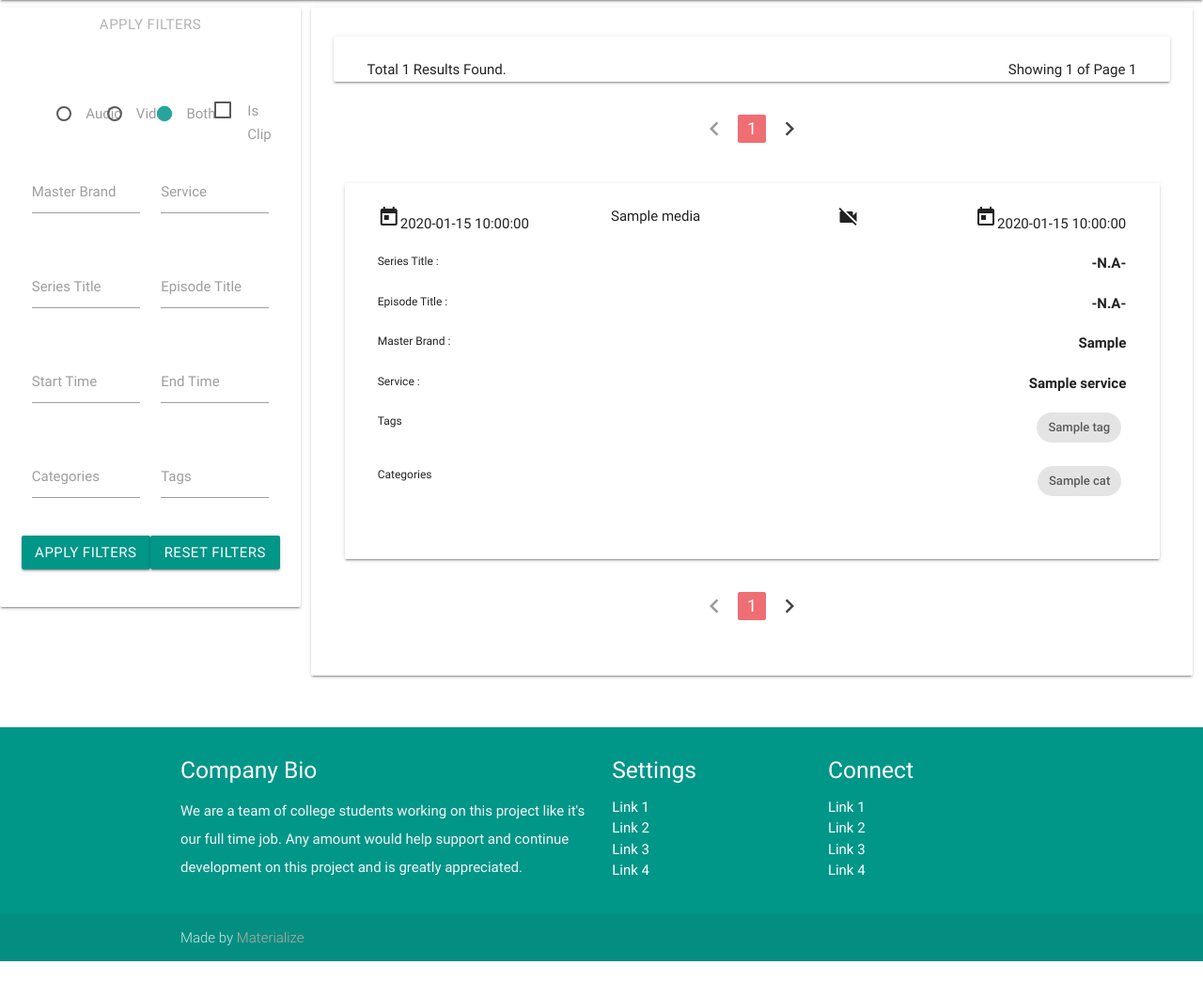
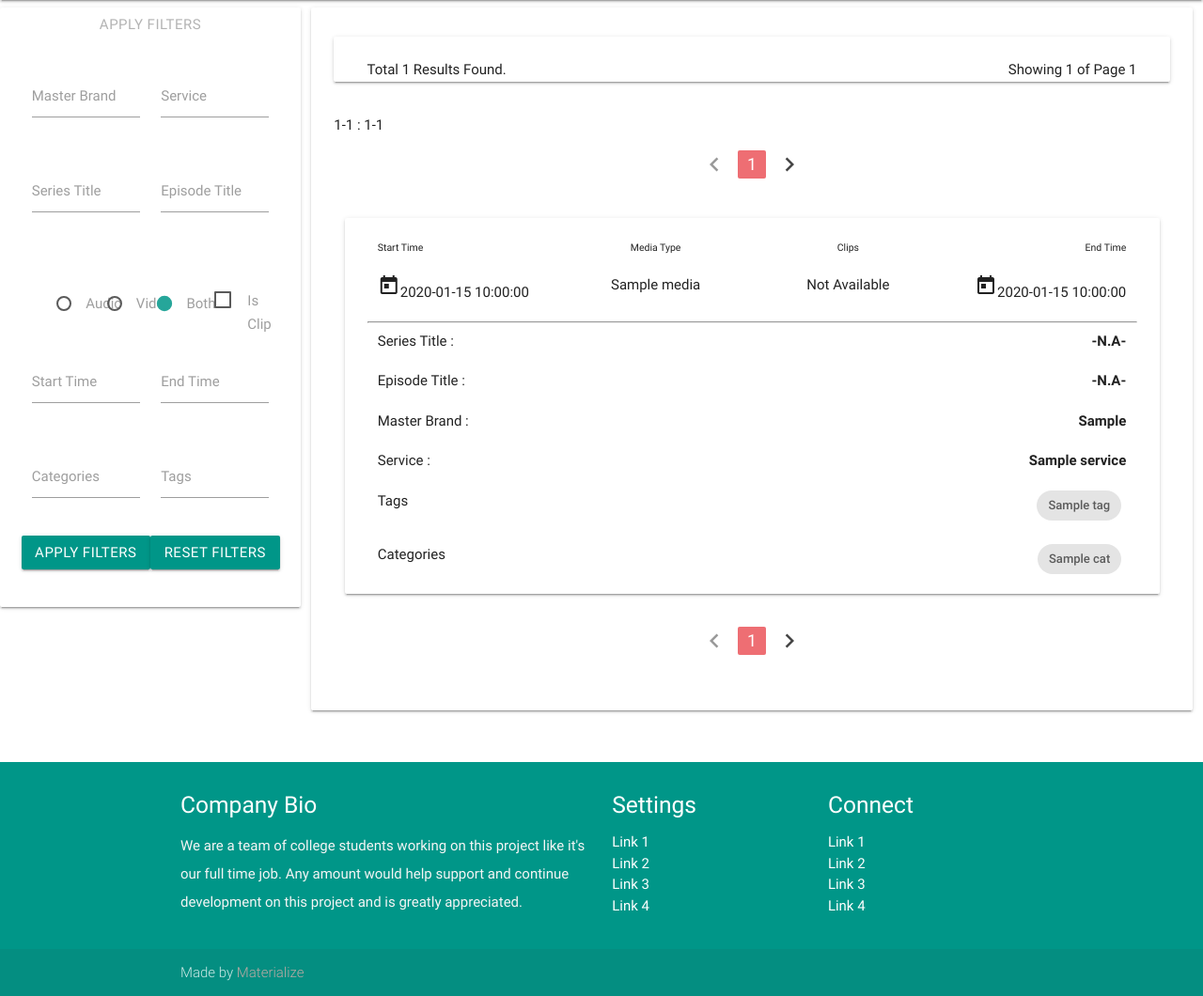
Before and after one commit to ajay-cz/alison, a Flask app: template app/templates/search.html in a window 1280 px wide. Shown: the part 64-1124 px from the top of the page at 94% size. Before the commit the page ends 1087 px from the top, so only its background shows below. Run offline with Flask 2, Linux system fonts and the light colour scheme; the template is opened without the code that fills it: most values are stand-ins (such as "Sample title", 1, 10 or a date in 2020); parts of the project's set-up code (start-up, migrations or seed data) failed here and were passed over; some libraries are stand-ins or nearby versions.

Commit message:
More changes as per spec

```diff
--- a/app/static/css/style.css
+++ b/app/static/css/style.css
@@ -56,6 +56,9 @@
   margin: 0;
 }
 
+
+
+# Custom Styles
 .label-left {
     font-size: 0.8em;
     float: left;
@@ -76,3 +79,15 @@
 datalist {
     display: none;
 }
+
+.hidden {
+    display: none !important;
+}
+
+.shown {
+    display: block !important;
+}
+
+.header-label {
+    font-size: 0.7em;
+}
--- a/app/static/js/init.js
+++ b/app/static/js/init.js
@@ -16,9 +16,13 @@
         selectYears: 50 // Creates a dropdown of 15 years to control year
     });
      $('input,checkbox,radio').off('input').on('input',function(e){
+        $('#loader').addClass('shown');
+        $('#loader').removeClass('hidden');
         $('#filters').submit();
     });
     $('input:checkbox,input:radio').off('change').on('change',function(e){
+        $('#loader').addClass('shown');
+        $('#loader').removeClass('hidden');
         $('#filters').submit();
     });
   }); // end of document ready
--- a/app/templates/search.html
+++ b/app/templates/search.html
@@ -78,6 +54,30 @@
                                     <option value="{{- value -}}">
                                 {%- endfor -%}
                             </datalist>
+                        </div>
+                    </div>
+                    <div class="row">
+                        <div class="input-field col s8">
+                            <!-- Media -->
+                            <p class="col s4">
+                                <input name="media" type="radio" id="audio" value="audio" {% if request.args.get('media', '') in ['audio'] -%}checked="checked"{%- endif %}/>
+                                <label for="audio">Audio</label>
+                            </p>
+                            <p class="col s4">
+                                <input name="media" type="radio" id="video" value="video" {% if request.args.get('media', '') in ['video'] -%}checked="checked"{%- endif %}/>
+                                <label for="video">Video</label>
+                            </p>
+                            <p class="col s4">
+                                <input name="media" type="radio" id="all" value="" {% if request.args.get('media', '') not in ['audio', 'video'] -%}checked="checked"{%- endif %}/>
+                                <label for="all">Both</label>
+                            </p>
+                        </div>
+                        <!-- Is clip -->
+                        <div class="input-field col s4">
+                            <p>
+                                <input type="checkbox" id="is_clip" {% if request.args.get('is_clip') in ['on', 'true', '1', 'yes', 't', 'y'] -%}checked="checked" {%- endif %} name="is_clip"/>
+                                <label for="is_clip">Is Clip</label>
+                            </p>
                         </div>
                     </div>
                     <div class="row">
@@ -161,7 +166,11 @@
                         {%- set start_pages_numbering = request.args.get('page', 1)|int  -%}
                     {%- endif -%}
                 {%- endif -%}
-
+                {%- if pages_numbering  > total_pages -%}
+                    {%- set pages_numbering = total_pages -%}
+                    {%- set start_pages_numbering = total_pages - 10 -%}
+                {%- endif -%}
+                {{start_pages_numbering }}-{{pages_numbering}} : {{result_count}}-{{page_count}}
                 {%- set nav_left = 'disabled' -%}
                     {%- set nav_right = 'waves-effect' -%}
                     {%- if result_count < (skip + 1) * page_count -%}
@@ -209,12 +216,19 @@
                                     <div class="card {{item.categories|length}} {% if item.tags|length > 3 and item.categories|length > 3 %}large {% else %} medium{% endif %}">
                                     <div class="card-stacked">
                                         <div class="card-content">
+                                            <div class="row header-label">
+                                                <div class="left-align col s3">Start Time</div>
+                                                <div class="center-align col s3">Media Type</div>
+                                                <div class="center-align col s3">Clips </div>
+                                                <div class="right-align col s3">End Time</div>
+                                            </div>
                                             <div class="row">
                                                 <div class="left-align col s3"><i class="material-icons">today</i>{{ item.start_time|default('-N.A-') or '-N.A-' }}</div>
                                                 <div class="center-align col s3">{{ item.media|default('-N.A-') }}</div>
-                                                <div class="center-align col s3">{%- if item.is_clip in [True, 'on', 'true', '1', 'yes', 't', 'y'] -%}<i class="material-icons">videocam</i> {%- else -%}<i class="material-icons">videocam_off</i>{%- endif -%} </div>
+                                                <div class="center-align col s3">{%- if item.is_clip in [True, 'on', 'true', '1', 'yes', 't', 'y'] -%}Available {%- else -%}Not Available{%- endif -%} </div>
                                                 <div class="right-align col s3"><i class="material-icons">today</i>{{ item.end_time|default('-N.A-') or '-N.A-' }}</div>
                                             </div>
+                                            <hr>
                                             <div class="row">
                                                 <div class="col s3 left-align label-left">Series Title :</div>
                                                 <div class="col s9 right-align label-right">{{ item.title['Series Title']|default('-N.A-') or '-N.A-' }}</div>
--- a/app/views.py
+++ b/app/views.py
@@ -1,9 +1,13 @@
 # -*- coding: utf-8 -*-
+import logging
+import os
 from collections import defaultdict
 import math
 from itertools import chain
 
 import re
+from logging.handlers import RotatingFileHandler
+
 from flask import Flask, render_template, request
 
 from pymongo import MongoClient
@@ -31,6 +35,15 @@
 
 INIT_PAGE = 0
 PAGE_LIMIT = 25
+
+LOG = logging.getLogger(__name__)
+
+# add a rotating handler
+handler = RotatingFileHandler(os.path.join('app','logs', 'app.log'), maxBytes=20, backupCount=5)
+LOG.addHandler(handler)
+
+LOG.setLevel(logging.DEBUG)
+
 
 truthy = frozenset(('t', 'true', 'y', 'yes', 'on', '1'))
 
@@ -60,10 +73,11 @@
 
 
 def __merge_filter_values(c):
-    """
+    """ Utility method to Read & Merge the values of all filters' values. This is the method which helps with data for Auto-populating the
+    Filters
 
     :param c:
-    :return:
+    :return: dict A dict of Filters
     """
     results = defaultdict(set)
     for i in c:
@@ -83,60 +97,74 @@
 
 @app.route('/search')
 def search_list():
-    """ Search Page
+    """ Search Page With Filtering
 
     :return:
     """
+    # initial page number
     page_number = int(request.args.get('page', INIT_PAGE))
+
+    # Number of items to be displayed on the search listing page
     requested_page_count = int(request.args.get('item_count', PAGE_LIMIT))
 
     skip_page = (int(page_number) - 1) * requested_page_count if page_number > 0 else 0
 
+    # Filtering Logic. this adds the Filters to the Mongo Query, depending on the Filters Chosen
     _query = {}
     params = request.args
     if params:
         for _filter in params.keys():
             _value = params.get(_filter, None)
             if _value:
+                # Handle Media Filter
                 if _filter in ['media']:
                     if _value and _value in ['audio', 'video']:
                         _query.update({'media': _value.title()})
+                # Handle Is Clip Filter
                 if _filter in ['is_clip']:
                     if _value:
                         _query.update({'is_clip': asbool(_value)})
+                # Handle Master Brand Filter,  Episode Title & Series title.
+                # This allows a full text search on these fields
                 if _filter in ['master_brand', 'service', 'title.Episode Title', 'title.Series Title']:
                     if _value:
                         _value = re.compile(re.escape(_value), re.IGNORECASE)
                         _query.update({_filter: {'$regex': _value, '$options': 'i'}})
+                # Handle Categories & Tags Filters - Allows a full text search of these attributes
                 if _filter in ['categories', 'tags']:
 
                     if _value:
                         # _query.update({_filter: {'$in': _value.split(',')}})
                         _query.update({_filter: {'$elemMatch': {'$regex': _value, '$options': 'i'}}})
+                # Handle End Times filter
                 if _filter in ['end_time']:
                     if _value:
                         _query.update({_filter: {'$lte': _value}})
+                # Handle Start Time Filter
                 if _filter in ['start_time']:
                     if _value:
                         _query.update({_filter: {'$gte': _value}})
-
+        # Handle Is Clip Filter. This is exclusively set here to handle the initial stage when the Clips are unselected
         if not params.get('is_clip'):
             _query.update({'is_clip': False})
 
+    # Fire the Mongo Mongo Query. _query contains the Filters set
     filtered_results = db[collection_name].find(_query).skip(int(skip_page)).limit(int(requested_page_count))
     # .sort([('start_time', -1)])
 
-    total_count = filtered_results.count()
-    _real_count = filtered_results.count(1)
-    # count = len(filtered_results)
+    # Total Number of Results
+    total_count = filtered_results.count(with_limit_and_skip=False)
+    # Number of Results in this Query
+    _real_count = filtered_results.count(with_limit_and_skip=True)
 
-    # all_keys = {k for k in chain(*filtered_results)}
+    # Fetch All Filter Values
     merged_filers = __merge_filter_values(filtered_results)
 
+    # This is required to bring the cursor back to the initial position,
+    # as the above line results in the cursor being moved to the end position
     filtered_results.rewind()
 
-    pagination_links = []
-    link_template = '%s' % (request.path)
+    LOG.debug("Skip : %s, Total Count : %s, Result Count : %s" % (skip_page, total_count, _real_count))
 
     return render_template(
         'search.html',
```
Also changed, not shown: other parts of app/templates/search.html (+7 -30 lines).
